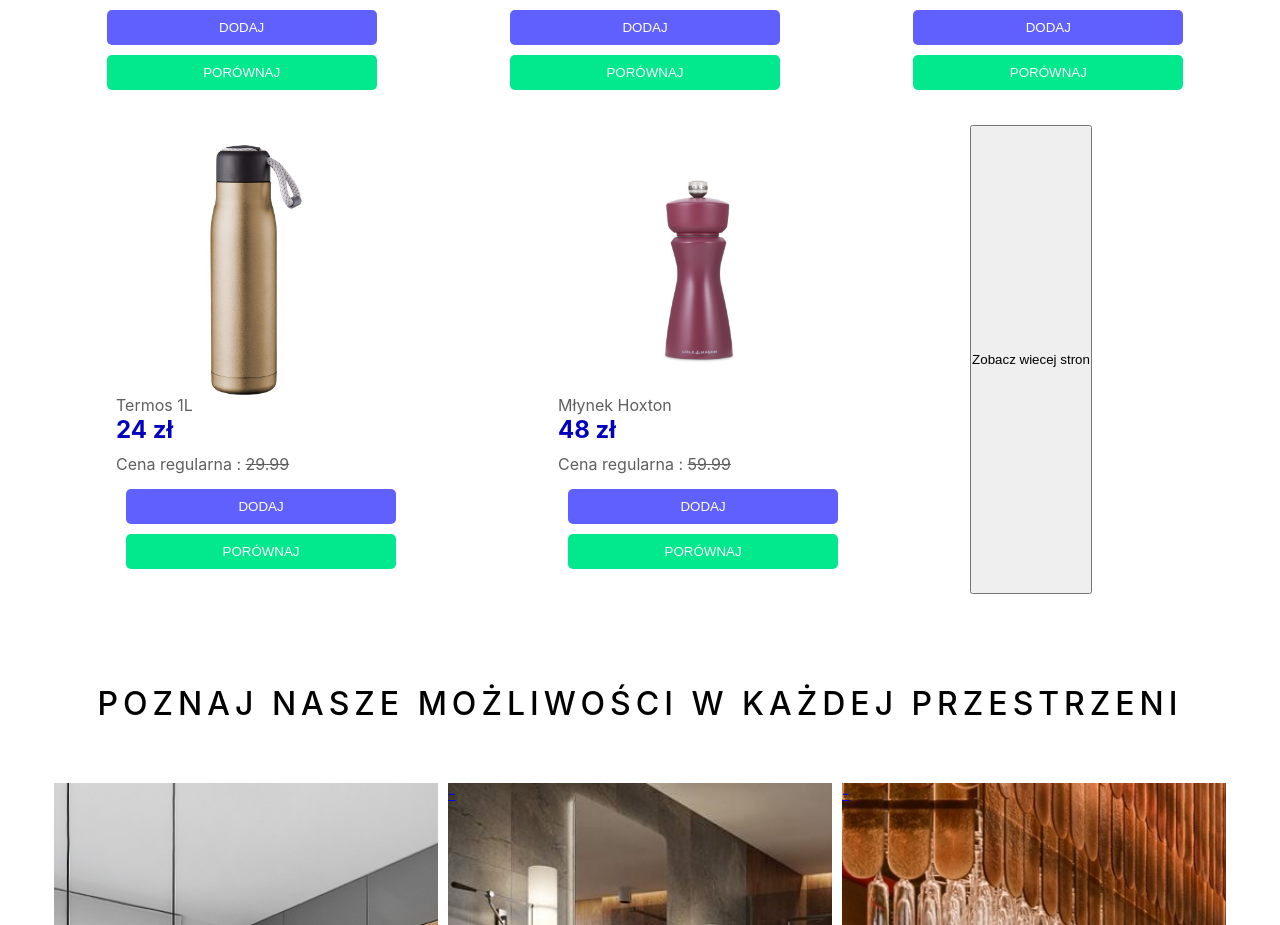
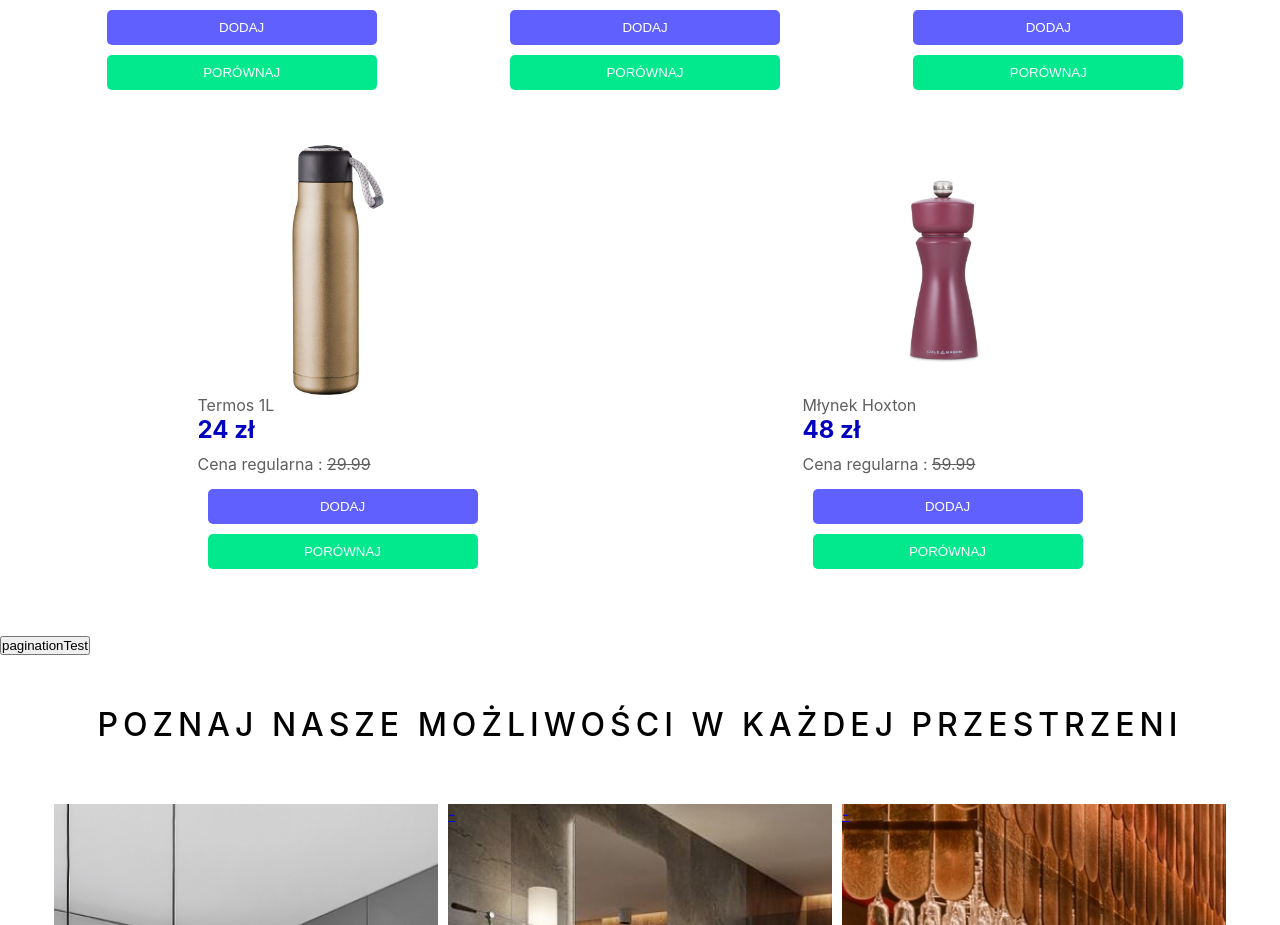
Before and after one commit to marcinoles87/my-app2, a React (Create React App) app: page / in a window 1280 px wide. Shown: the part 3220-4145 px from the top of the page. Built offline with nearby package versions, Linux system fonts and the light colour scheme.

Commit message:
add code

```diff
--- a/src/Database/Database.jsx
+++ b/src/Database/Database.jsx
@@ -187,21 +187,6 @@ const database2 = [
 
     }
 
-    const handlePagination = () =>{
-
-       for(let i = 0 ; i<database.length/4;i++){
-
-          const databasePagination = [...database2]
-          const min = i*4
-          const max = min + 4
-          const e1 = databasePagination.slice(min,max)
-          let elementPag =  document.createElement('button')
-          elementPag.textContent = i
-          document.querySelector('#pag').appendChild(elementPag).addEventListener('click' , () => setDatabase(e1) )
-    }
-
-
-    }
 
 
   return (
@@ -231,17 +216,7 @@ const database2 = [
             )
         })}
 
-        <button onClick={handlePagination}>Zobacz wiecej stron</button>
 
-        {pagination.map( (item,index) =>{
-          return(
-            <div className='pagination' key={index}>
-            {item}
-            </div>
-          )
-        })}
-
-        <p id='pag'></p>
 
         </>
 
--- a/src/Database/Pagination.jsx
+++ b/src/Database/Pagination.jsx
@@ -8,71 +8,54 @@ function Pagination({database ,setDatabase}) {
 
 
 
-  const pages = []
+    const paginationFun = () =>{
+      for(let i = 0 ; i<database.length/4;i++){
 
-    const paginationFun = (item) =>{
-      setDatabase(item)
-      if(item.length<1){
-        setDatabase(database)
-      }
-
-      }
-
-
-        const databasePagination = [...database]
-        const e1 = databasePagination.toSpliced(0,4)
-        const e2 = databasePagination.toSpliced(5,8)
-        const e3 = databasePagination.toSpliced(9,12)
-        const e4 = databasePagination.toSpliced(13,16)
-        const e5 = databasePagination.toSpliced(17,19)
-       pages.push(<button onClick={ () => paginationFun(e1)}>{1}</button>)
-       pages.push(<button onClick={ () => paginationFun(e2)}>{2}</button>)
-       pages.push(<button onClick={ () => paginationFun(e3)}>{3}</button>)
-       pages.push(<button onClick={ () => paginationFun(e4)}>{4}</button>)
-       pages.push(<button onClick={ () => paginationFun(e5)}>{5}</button>)
+          const databasePagination = [...database]
+          const min = i*4
+          const max = min + 4
+          const e1 = databasePagination.slice(min,max)
+          let elementPag =  document.createElement('button')
+          elementPag.textContent = i
+          document.querySelector('#pag').appendChild(elementPag).addEventListener('click' , () => setDatabase(e1) )
+    }
+    }
 
 
 
 
-    const paginationAdd = () =>{
+    // const paginationAdd = () =>{
 
 
-        const databasePagination = database
-        let databaseLength = databasePagination.length
+    //     const databasePagination = database
+    //     let databaseLength = databasePagination.length
 
-           const mapPag = []
+    //        const mapPag = []
 
 
-           setPagiantion(mapPag)
+    //        setPagiantion(mapPag)
 
-          for( let i = 0; i<=databaseLength/4 ; i++){
-            const minArray = i*4
-            const maxArray = minArray+4
-            const e1 = databasePagination.slice(minArray,maxArray)
-            mapPag.push( <button onClick={ () => setDatabase(e1)}>{i}</button>)
+    //       for( let i = 0; i<=databaseLength/4 ; i++){
+    //         const minArray = i*4
+    //         const maxArray = minArray+4
+    //         const e1 = databasePagination.slice(minArray,maxArray)
+    //         mapPag.push( <button onClick={ () => setDatabase(e1)}>{i}</button>)
 
-            if(i ===0){
-              setDatabase(database)
-            }
+    //         if(i ===0){
+    //           setDatabase(database)
+    //         }
 
-          }
+    //       }
 
-        }
+    //     }
   return (
     <div className='pagination-container'>
          <div className='pagination'>
-              <ul>
-                {pages.map( (item,index) =>{
-                  return(
-                    <li key={index}>
-                      <Link>{item}</Link>
-                    </li>
-                  )
-                })}
-              </ul>
-              <button onClick={paginationAdd}>paginationTest</button>
 
-              <p id='demo'></p>
+              <button onClick={paginationFun}>paginationTest</button>
+
+                      <p id='pag'></p>
+
             </div>
 
     </div>
--- a/src/components/Header.jsx
+++ b/src/components/Header.jsx
@@ -176,7 +176,7 @@ function Header({koszyk,setKoszyk,setDatabase,database,setProduktOpis,porownaj,s
            </div>
 
 
-          {/* <Pagination database={database} setDatabase={setDatabase}></Pagination> */}
+          <Pagination database={database} setDatabase={setDatabase}></Pagination>
           <Main></Main>
           <Opinie></Opinie>
           <Newsletter></Newsletter>
```
